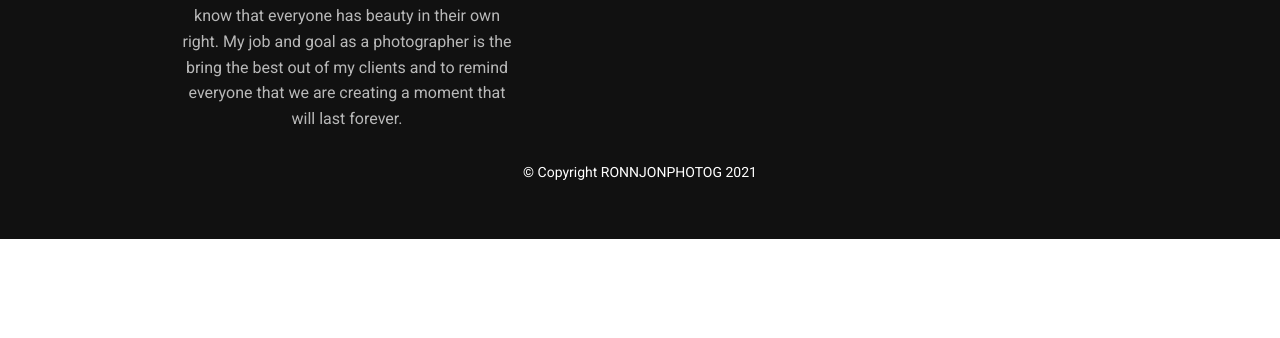
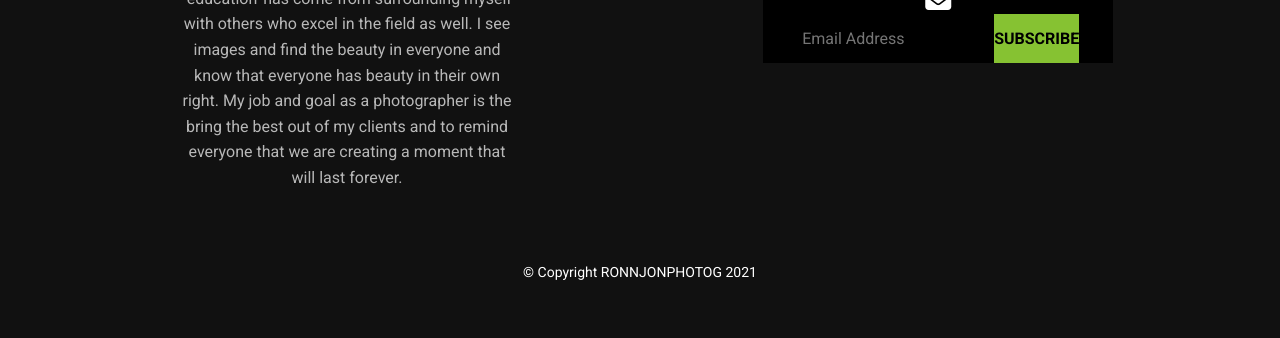
Before and after one commit to ronnelcodes/RonnJonPhotog, a plain HTML site: page blog.html in a window 1280 px wide. Shown: the part 4214-4552 px from the top of the page. Before the commit the page ends 4453 px from the top, so only its background shows below. Drawn offline with Linux system fonts and the light colour scheme.

Commit message:
5.23.21-k

```diff
--- a/main.css
+++ b/main.css
@@ -473,8 +473,8 @@ blockquote span {
   padding: 40px 0;
   text-align: center;
 }
-/*.footer-container > div {
-  margin: 40px 0; */
+.footer-container > div {
+  margin: 40px 0;
 }
 .footer-container h2 {
   color: var(--lightGreen);
@@ -488,7 +488,7 @@ blockquote span {
 .subs {
   background: #000;
   width: 350px;
-  display: flex;
+  /*display: flex;*/
   justify-content: space-between;
   align-items: center;
   margin: 30px auto;
```
